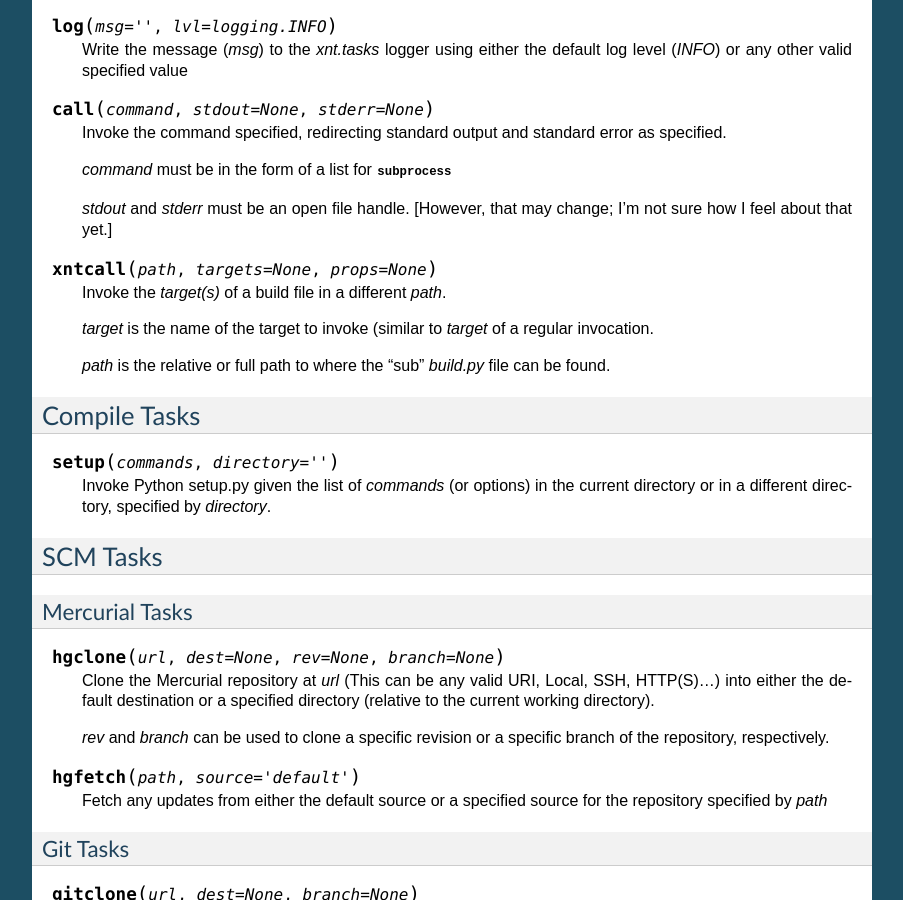
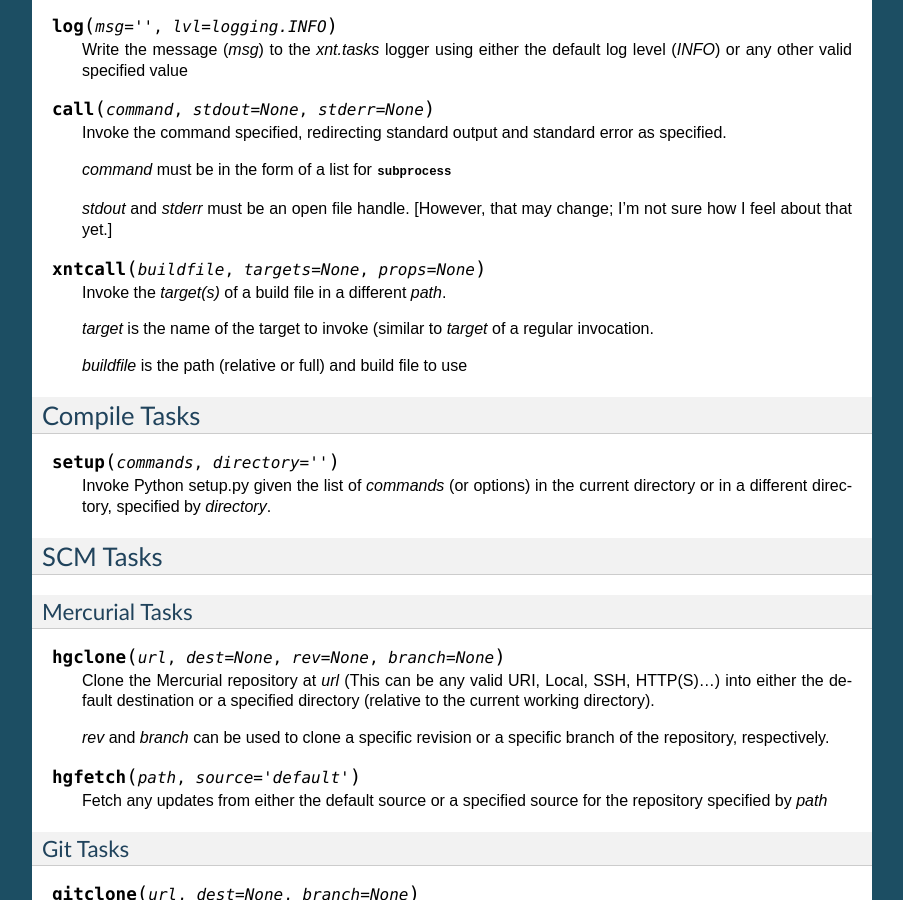
Before and after one commit to kennyballou/Xnt, a Sphinx documentation site: the page built from docs/source/taskreference.rst, in a window 1280 px wide and 900 px high, scrolled down 997 px. Shown: the whole window, without its empty margins (198-1101 px from the left). Built offline with Sphinx 7.4.7, drawn with Linux system fonts in a browser that asks for light colours.

Commit message:
Update documentation about build files

```diff
--- a/README.rst
+++ b/README.rst
@@ -226,6 +226,9 @@ Where ``[options]`` are one of the following:
 
 * ``-v``:           verbose, turn on logging
 
+* ``-b BUILDFILE`` or ``--build-file BUILDFILE``: Specify build file
+  for Xnt to load
+
 And where ``[target]+`` are any target(s) method in your ``build.py``
 file or:
 
--- a/docs/source/taskreference.rst
+++ b/docs/source/taskreference.rst
@@ -89,15 +89,14 @@ Miscellaneous Tasks
     change; I'm not sure how I feel about that yet.]
 
 .. _xnt.tasks.xntcall:
-.. function:: xntcall(path, targets=None, props=None)
+.. function:: xntcall(buildfile, targets=None, props=None)
 
     Invoke the *target(s)* of a build file in a different *path*.
 
     *target* is the name of the target to invoke (similar to *target* of a
     regular invocation.
 
-    *path* is the relative or full path to where the "sub" *build.py* file can
-    be found.
+    *buildfile* is the path (relative or full) and build file to use
 
 Compile Tasks
 =============
--- a/docs/source/xenant.rst
+++ b/docs/source/xenant.rst
@@ -84,6 +84,9 @@ Where options can be any and all of the following (unless otherwise specified):
 
 * ``-v`` or ``--verbose``: add verbose output to the execution of Xnt
 
+* ``-b BUILDFILE`` or ``--build-file BUILDFILE``: specifiy to Xnt the build
+ module to load
+
 .. _xntPropertiesParameters:
 
 Properties and Parameter Passing
```
